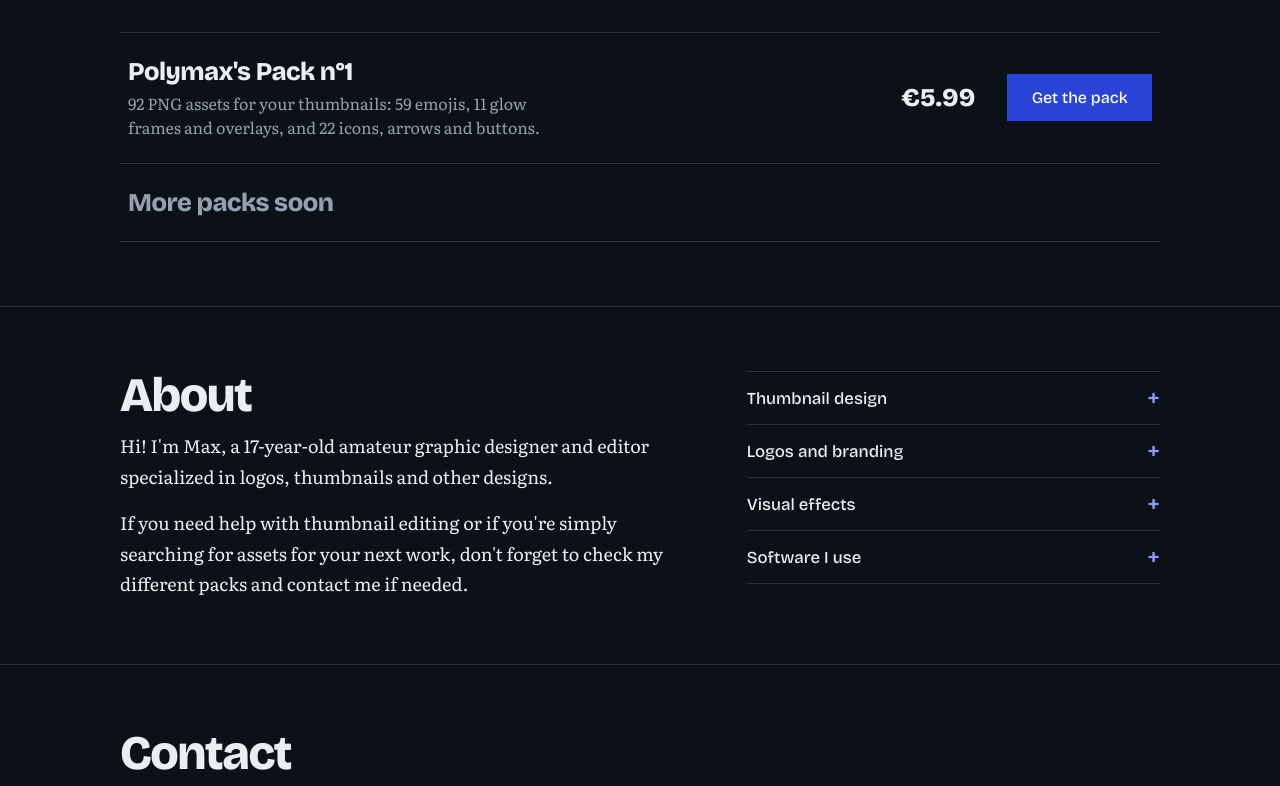
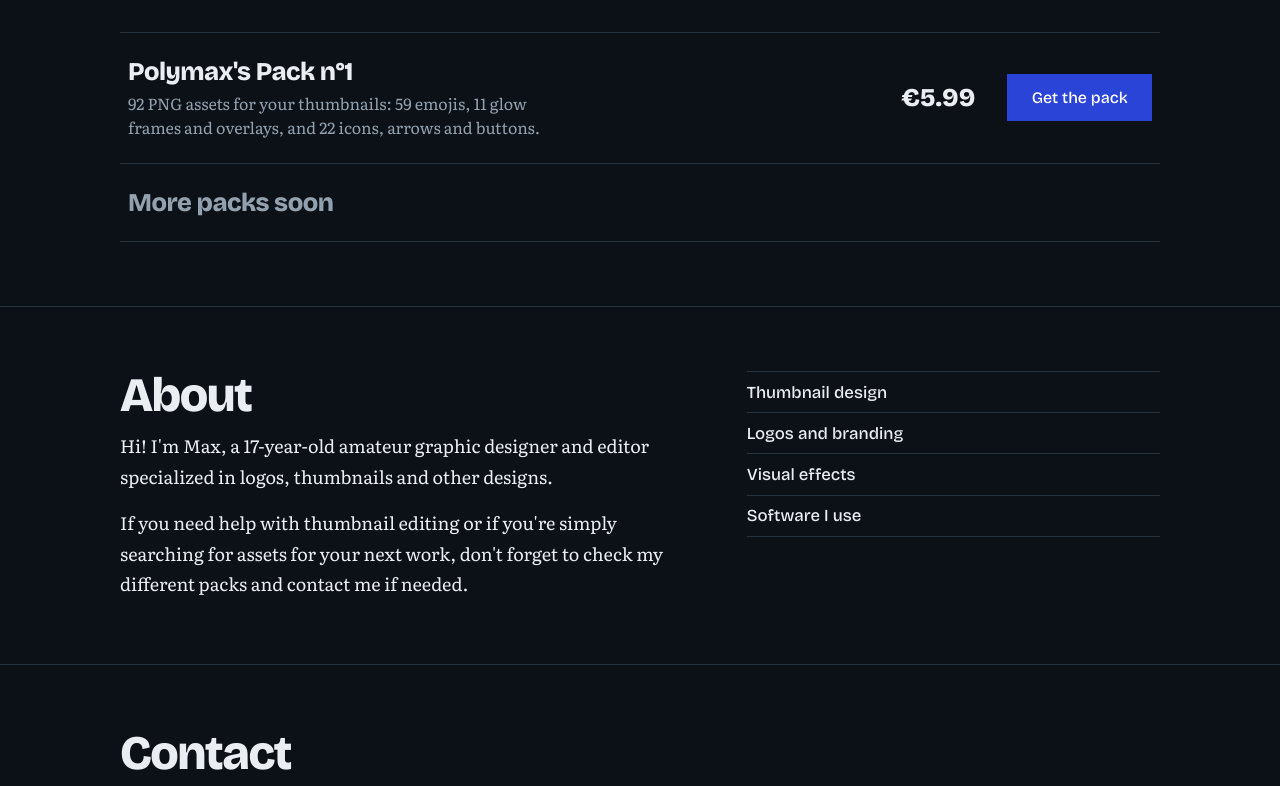
Before and after one commit to Polymaxxx/polymax.github.io, a plain HTML site: page index.html in a window 1280 px wide. Shown: the part 1461-2247 px from the top of the page. Drawn offline with nearby package versions, Linux system fonts and the light colour scheme.

Commit message:
Refactor skills section styles in style.css
Updated styles for skills section and adjusted padding.

```diff
--- a/style.css
+++ b/style.css
@@ -70,17 +70,15 @@ footer{padding:2rem 0 3rem;color:var(--muted);font-size:.95rem}
 /* Thumbnails cliquables */
 .thumb .open{display:block;width:100%;padding:0;border:0;background:none;color:inherit;cursor:zoom-in;-webkit-tap-highlight-color:transparent}
 .thumb .open:hover img,.thumb .open:focus-visible img{outline:3px solid var(--hl);outline-offset:3px}
-.thumb img{background:var(--surface)}
 
-/* Compétences déroulantes */
-.skills{border-top:1px solid var(--line);font:500 1.05rem var(--display);align-self:start}
+/* Compétences déroulantes (design d'origine) */
+.skills{font:500 1.05rem var(--display)}
 .skills details{border-bottom:1px solid var(--line)}
-.skills summary{display:flex;justify-content:space-between;align-items:center;gap:1rem;min-height:3.25rem;padding:.6rem 0;cursor:pointer;list-style:none;-webkit-tap-highlight-color:transparent}
+.skills details:first-child{border-top:1px solid var(--line)}
+.skills summary{padding:.6rem 0;cursor:pointer;list-style:none;-webkit-tap-highlight-color:transparent}
 .skills summary::-webkit-details-marker{display:none}
-.skills summary::after{content:"+";flex:none;font-size:1.6rem;line-height:1;color:var(--accent);transition:transform .2s}
-.skills details[open] summary::after{transform:rotate(45deg)}
 .skills summary:hover{color:var(--hl)}
-.skills .body{padding:0 0 1.2rem;font:400 1rem/1.6 var(--text);color:var(--muted)}
+.skills .body{padding:0 0 .9rem;font:400 1rem/1.6 var(--text);color:var(--muted)}
 .skills .body p+p{margin-top:.6rem}
 .skills details[open] .body{animation:reveal .25s ease}
 @keyframes reveal{from{opacity:0;transform:translateY(-.4rem)}}
```
